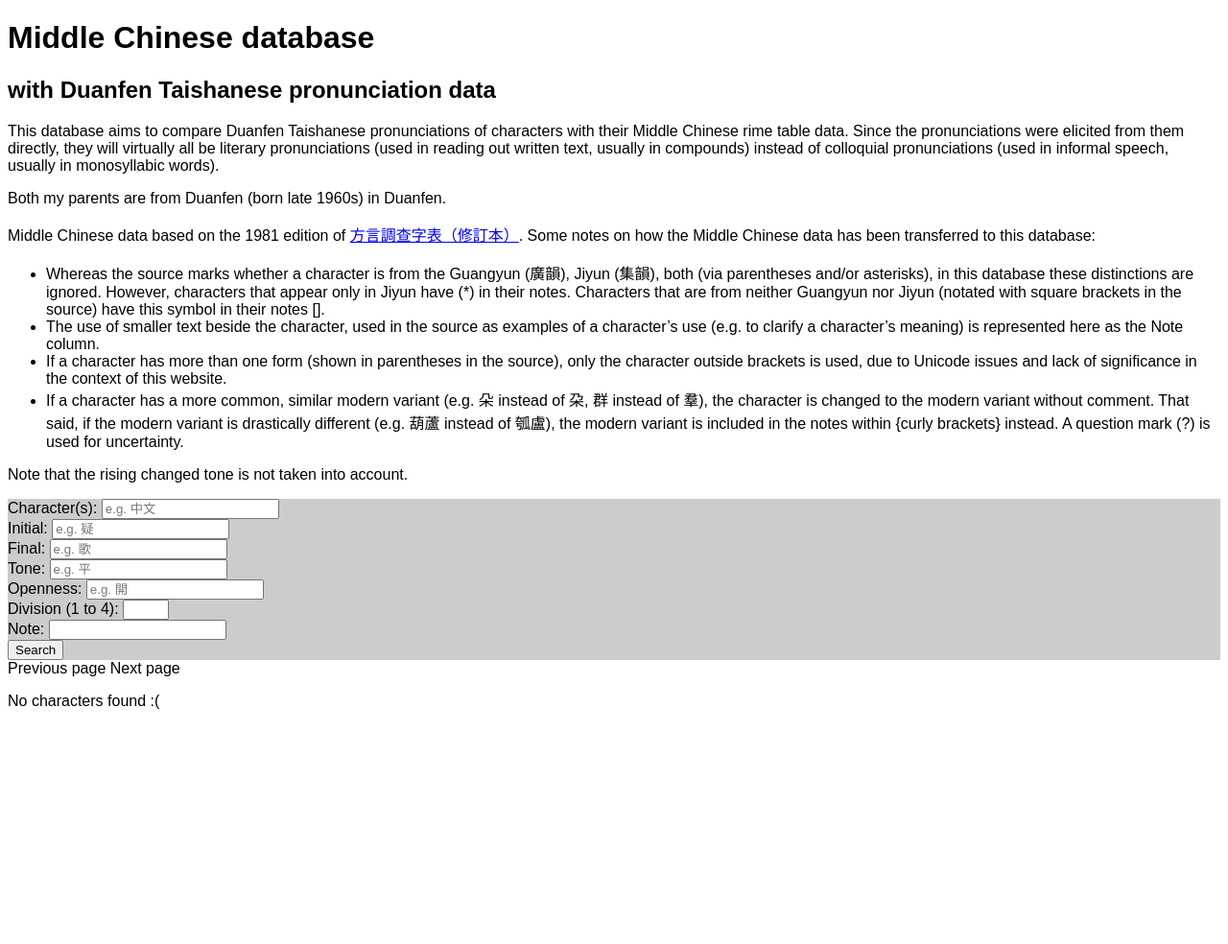
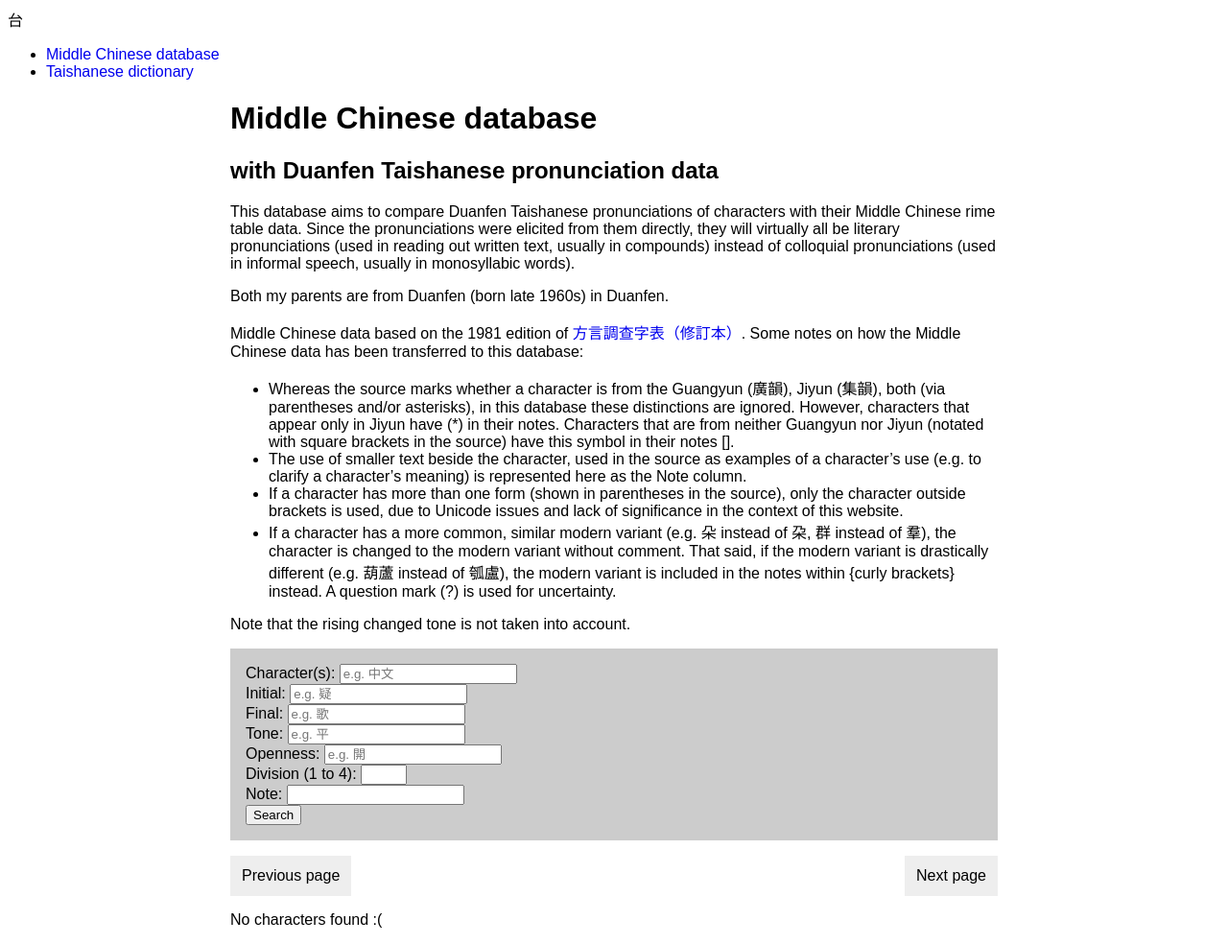
Before and after one commit to dddlr/taisho, a Django app: page /tsmc/ in a window 1280 px wide. Shown: the whole page at 96% size. Before the commit the page ends 739 px from the top, so only its background shows below. Run offline with Django 3.2, Linux system fonts and the light colour scheme; data that the repository does not hold is empty.

Commit message:
Add some CSS to tsmc

```diff
--- a/src/tsmc/static/style.css
+++ b/src/tsmc/static/style.css
@@ -1,7 +1,51 @@
-html {
-  font-family: sans-serif;
+body {
+  font-family: 'Source Han Sans TW', 'Source Han Sans CN', 'Source Sans Pro', sans-serif;
+}
+
+a { text-decoration: none; }
+
+a:hover,
+a:active {
+  text-decoration: underline;
+}
+
+.body {
+  margin-right: auto;
+  margin-left: auto;
+  max-width: 50rem;
 }
 
 .search-form {
+  padding: 1rem;
   background-color: #ccc;
 }
+
+.page-links {
+  margin-top: 1rem;
+  margin-bottom: 1rem;
+}
+
+.page-placeholder,
+.page-link {
+  display: inline-block;
+  padding: .75rem;
+}
+
+.page-placeholder {
+  background-color: #eee;
+}
+
+.page-link {
+  background-color: hsl(20,100%,55%);
+  color: #fff;
+}
+
+.next-page {
+  float: right;
+}
+
+/* Middle Chinese database */
+
+.tsmc-char {
+  font-size: 1.5em;
+}
--- a/src/tsmc/templates/tsmc/index.html
+++ b/src/tsmc/templates/tsmc/index.html
@@ -1,8 +1,26 @@
 <!DOCTYPE html>
-<meta charset="utf-8">
-<link rel="stylesheet" href="/static/style.css">
+<html>
+<head>
+  <meta charset="utf-8">
+  <title>Taishanese dictionary</title>
+  <link rel="stylesheet" href="/static/style.css">
+</head>
+<body>
+
+<nav>
+  <div class="header-title">台</div>
+  <ul>
+    <li><a href="/tsmc/">Middle Chinese database</a></li>
+    <li><a href="/dict/">Taishanese dictionary</a></li>
+  </ul>
+</nav>
+
+<div class="body">
+<div class="intro" lang="en">
+
 <h1>Middle Chinese database</h1>
 <h2>with Duanfen Taishanese pronunciation data</h2>
+
 <p>
   This database aims to compare Duanfen Taishanese pronunciations of characters
   with their Middle Chinese rime table data. Since the pronunciations were
@@ -49,6 +67,8 @@
   </li>
 </ul>
 <p>Note that the rising changed tone is not taken into account.</p>
+</div>
+
 <form class="search-form" action="{% url 'tsmc:search' %}" method="get">
   <label for="char">Character(s):</label>
     <input id="char" name="char" placeholder="e.g. 中文" type="text"><br>
@@ -69,20 +89,24 @@
 {% if length %}
 <p>{{ length }} results found.</p>
 {% endif %}
+<div class="page-links">
 {% if character_list.paginator %}
   {% if character_list.has_previous %}
-    <a href="{{ paginator_path }}page={{ character_list.previous_page_number }}">Previous page</a>
+  <a class="page-link prev-page" href="{{ paginator_path }}page={{ character_list.previous_page_number }}">Previous page</a>
   {% else %}
-    Previous page
+  <span class="page-placeholder prev-page">Previous page</span>
   {% endif %}
+
   {% if character_list.has_next %}
-    <a href="{{ paginator_path }}page={{ character_list.next_page_number }}">Next page</a>
+  <a class="page-link next-page" href="{{ paginator_path }}page={{ character_list.next_page_number }}">Next page</a>
   {% else %}
-    Next page
+  <span class="page-placeholder next-page">Next page</span>
   {% endif %}
 {% else %}
 <p>You haven’t searched for anything yet. Returning some arbitrarily-chosen entries.</p>
 {% endif %}
+</div>
+
 {% if character_list %}
   <table>
     <thead>
@@ -103,7 +127,7 @@
             {% for taishanese in character.taishanese_set.all %}
               <tr>
                 {% if forloop.counter == 1 %}
-                  <td rowspan="{{ len }}"><a href="{% url 'tsmc:character' character.id %}">{{ character.char }}</a></td>
+                  <td class="tsmc-char" rowspan="{{ len }}"><a href="{% url 'tsmc:character' character.id %}">{{ character.char }}</a></td>
                   <td rowspan="{{ len }}">{{ character.initial }}</td>
                   <td rowspan="{{ len }}">{{ character.final }}</td>
                   <td rowspan="{{ len }}">{{ character.tone }}</td>
@@ -117,7 +141,7 @@
             {% endfor %}
           {% else %}
             <tr>
-              <td><a href="{% url 'tsmc:character' character.id %}">{{ character.char }}</a></td>
+              <td class="tsmc-char"><a href="{% url 'tsmc:character' character.id %}">{{ character.char }}</a></td>
               <td>{{ character.initial }}</td>
               <td>{{ character.final }}</td>
               <td>{{ character.tone }}</td>
@@ -135,3 +159,8 @@
 {% else %}
   <p>No characters found :(</p>
 {% endif %}
+
+</div>
+
+</body>
+</html>
```
